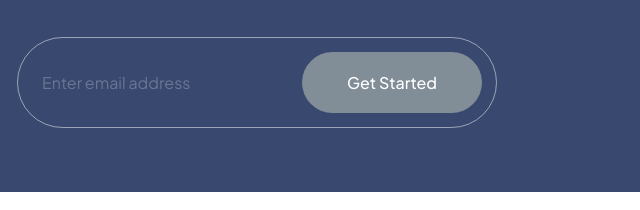
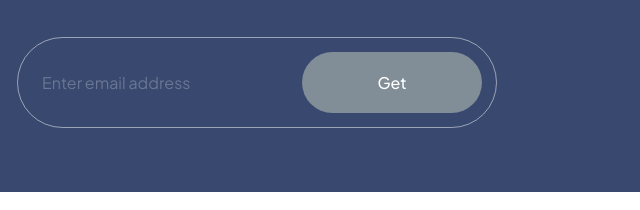
Before and after one commit to sharadishi/Sushi, a website built with Vite: page index.html in a window 1280 px wide. Shown: the part 4079-4289 px from the top of the page, 383-1023 px from the left. Built offline with nearby package versions, Linux system fonts and the light colour scheme.

Commit message:
changes-design

```diff
--- a/index.html
+++ b/index.html
@@ -6,7 +6,7 @@
   <meta name="viewport" content="width=device-width, initial-scale=1.0">
  <link rel="icon" type="image/png" href="/sushi.png" />
  <link rel="stylesheet" href="css/style.css">
- <title>SushiMan</title>
+ <title>SushiDesign</title>
 </head>
 <body>
   <!-- START: header -->
@@ -353,7 +353,7 @@
 
     <div class="subscription__form" data-aos="fade-up">
       <input type="text" placeholder="Enter email address" />
-      <button>Get Started</button>
+      <button>Get </button>
     </div>
   </section>
   <!-- END: subscribe -->
```
